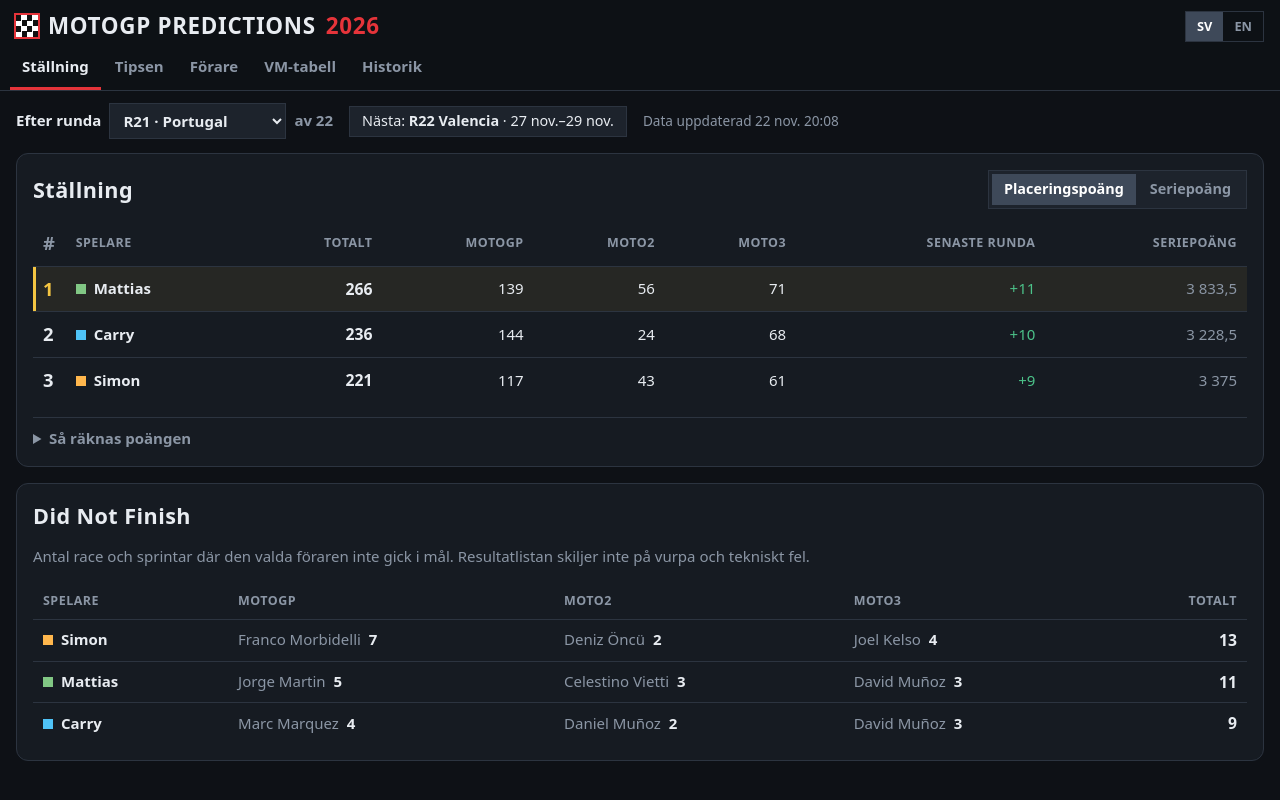
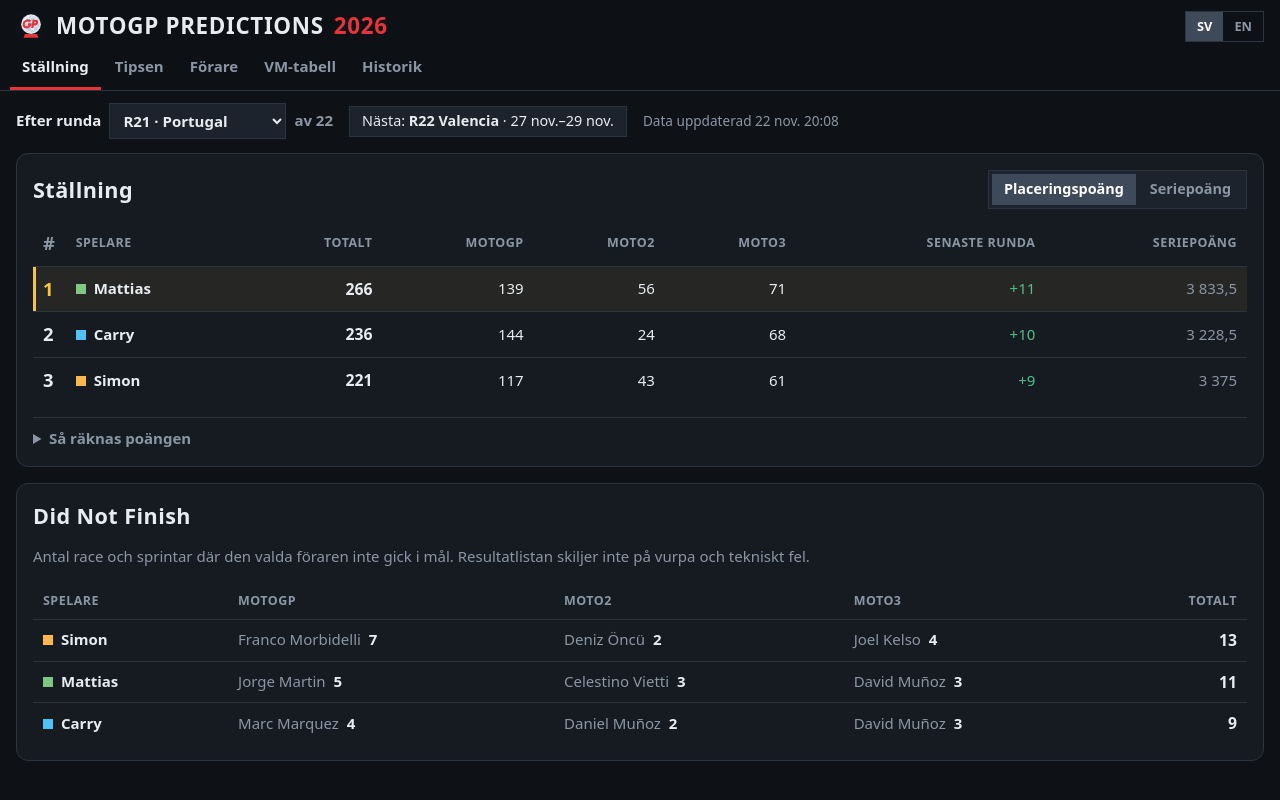
Before and after one commit to Ttias24/motogp-predictions, a website with bundled scripts: page index.html in a window 1280 px wide. Built offline with nearby package versions, Linux system fonts and the light colour scheme.

Commit message:
Header shows the new icon; image tags for link previews
Co-Authored-By: Claude Opus 5.5 <noreply@anthropic.com>

```diff
--- a/css/style.css
+++ b/css/style.css
@@ -488,3 +488,6 @@ hr.divider { border: 0; border-top: 1px solid var(--line); margin: 16px 0 4px; }
 @media (prefers-reduced-motion: reduce) { .pk-card, .pk-slot { transition: none; } }
 
 .dlg-head h2 .age { font-weight: 600; color: var(--muted); }
+
+.brand-icon { width: 30px; height: 30px; display: block; flex: none; }
+@media (max-width: 640px) { .brand-icon { width: 26px; height: 26px; } }
--- a/index.html
+++ b/index.html
@@ -25,7 +25,10 @@
     <meta property="og:image" content="https://ttias24.github.io/motogp-predictions/icon-512.png" />
     <meta property="og:image:width" content="512" />
     <meta property="og:image:height" content="512" />
+    <meta property="og:image:type" content="image/png" />
+    <meta property="og:image:alt" content="MotoGP Predictions – kristallkula med GP" />
     <meta name="twitter:card" content="summary" />
+    <meta name="twitter:image" content="https://ttias24.github.io/motogp-predictions/icon-512.png" />
     <meta name="twitter:title" content="MotoGP Predictions" />
     <meta name="twitter:description" content="Predicting the outcome of the upcoming MotoGP, Moto2 and Moto3 season" />
     <meta name="theme-color" content="#0e1116" />
@@ -42,7 +45,7 @@
     <header class="topbar">
       <div class="topbar-inner">
         <a class="brand" href="#/">
-          <span class="brand-flag" aria-hidden="true"></span>
+          <img class="brand-icon" src="icon.svg" alt="" width="30" height="30" />
           <span id="brand-title">MotoGP Predictions</span>
           <span id="brand-year" class="brand-year"></span>
         </a>
```
